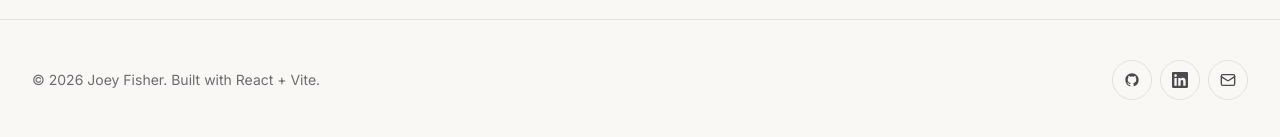
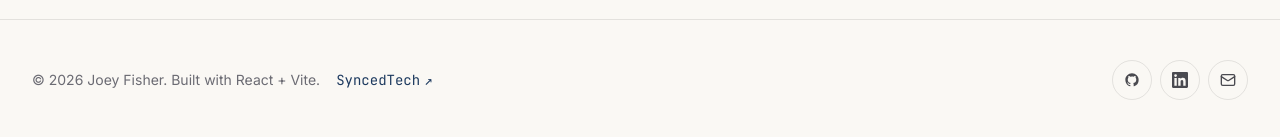
Before and after one commit to fisherjoey/portfolio-site, a React (Vite) app: page / in a window 1280 px wide. Shown: the part 7704-7841 px from the top of the page. Built offline with nearby package versions, Linux system fonts and the light colour scheme.

Commit message:
redesign: light footer + SyncedTech link

```diff
--- a/src/components/layout/Footer.tsx
+++ b/src/components/layout/Footer.tsx
@@ -10,9 +10,19 @@ export default function Footer() {
   return (
     <footer className="border-t border-[var(--surface-border)] mt-24">
       <div className="max-w-7xl mx-auto px-4 sm:px-6 lg:px-8 py-10 flex flex-col md:flex-row items-center justify-between gap-4">
-        <p className="text-sm text-[var(--text-muted)]">
-          © {year} Joey Fisher. Built with React + Vite.
-        </p>
+        <div className="flex flex-col sm:flex-row items-center gap-2 sm:gap-4">
+          <p className="text-sm text-[var(--text-muted)]">
+            © {year} Joey Fisher. Built with React + Vite.
+          </p>
+          <a
+            href="https://syncedtech.ca"
+            target="_blank"
+            rel="noopener noreferrer"
+            className="text-sm font-mono text-[var(--color-brand-accent)] hover:text-[var(--color-brand-accent-hover)] inline-flex items-center gap-1"
+          >
+            SyncedTech <span aria-hidden="true">↗</span>
+          </a>
+        </div>
         <div className="flex items-center gap-2">
           <a
             href={GITHUB_URL}
```
